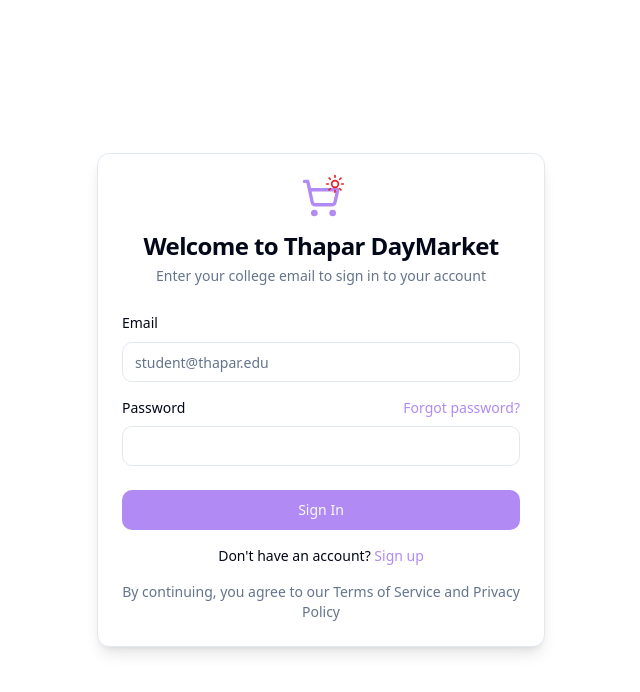
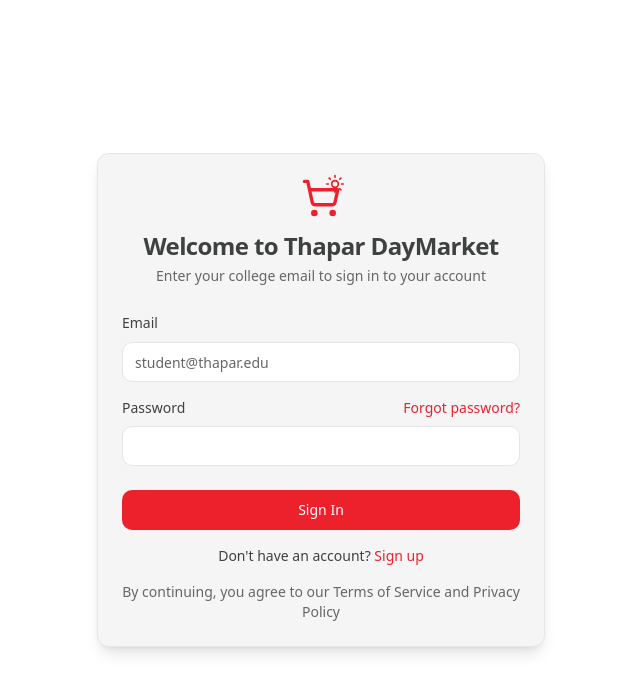
Before and after one commit to DeepanshuGarg1/Thapar-Marketplace, a React (Vite) app: page /login in a window 1280 px wide. Shown: the top 692 px of the page, without its empty margins (319-959 px from the left). Built offline with nearby package versions, Linux system fonts and the light colour scheme.

Commit message:
Modify day theme

```diff
--- a/src/index.css
+++ b/src/index.css
@@ -1,73 +1,84 @@
-
 @tailwind base;
 @tailwind components;
 @tailwind utilities;
 
 @layer base {
   :root {
-    --background: 0 0% 100%;
-    --foreground: 222.2 84% 4.9%;
+    /* DAYMARKET THEME */
+    --background: 0 0% 100%;         /* #ffffff */
+    --foreground: 210 1% 25%;        /* #696b6d */
 
-    --card: 0 0% 100%;
-    --card-foreground: 222.2 84% 4.9%;
+    --card: 0 0% 96.1%;              /* #f5f5f5 */
+    --card-foreground: 210 1% 25%;
 
     --popover: 0 0% 100%;
-    --popover-foreground: 222.2 84% 4.9%;
+    --popover-foreground: 210 1% 25%;
 
-    --primary: 262 83% 75%;
-    --primary-foreground: 210 40% 98%;
+    --primary: 357 85% 53%;          /* #eb1b23 */
+    --primary-foreground: 0 0% 100%;
 
-    --secondary: 210 40% 96.1%;
-    --secondary-foreground: 222.2 47.4% 11.2%;
+    --secondary: 358 74% 53%;        /* #df3136 */
+    --secondary-foreground: 0 0% 100%;
 
-    --muted: 210 40% 96.1%;
-    --muted-foreground: 215.4 16.3% 46.9%;
+    --muted: 0 0% 96.1%;
+    --muted-foreground: 210 1% 40%;
 
-    --accent: 262 83% 95%;
-    --accent-foreground: 222.2 47.4% 11.2%;
+    --accent: 358 74% 53%;
+    --accent-foreground: 0 0% 100%;
 
-    --destructive: 0 84.2% 60.2%;
-    --destructive-foreground: 210 40% 98%;
+    --destructive: 357 85% 53%;
+    --destructive-foreground: 0 0% 100%;
 
-    --border: 214.3 31.8% 91.4%;
-    --input: 214.3 31.8% 91.4%;
-    --ring: 262 83% 75%;
+    --border: 0 0% 90%;
+    --input: 0 0% 90%;
+    --ring: 357 85% 53%;
 
     --radius: 0.75rem;
+
+    /* Additional palette */
+    --daymarket-100: 0 0% 100%;        /* #ffffff */
+    --daymarket-200: 0 0% 96.1%;       /* #f5f5f5 */
+    --daymarket-300: 357 85% 53%;      /* #eb1b23 */
+    --daymarket-400: 358 74% 53%;      /* #df3136 */
+    --daymarket-500: 210 1% 25%;       /* #696b6d */
   }
 
   .dark {
-    --background: 222.2 84% 4.9%;
-    --foreground: 210 40% 98%;
+    /* NIGHTMARKET THEME */
+    --background: 247 46% 15%;       /* #17153B */
+    --foreground: 0 0% 100%;         /* white */
 
-    --card: 222.2 84% 4.9%;
-    --card-foreground: 210 40% 98%;
+    --card: 252 50% 22%;             /* #2E236C */
+    --card-foreground: 0 0% 100%;
 
-    --popover: 222.2 84% 4.9%;
-    --popover-foreground: 210 40% 98%;
+    --popover: 252 50% 22%;
+    --popover-foreground: 0 0% 100%;
 
-    --primary: 262 83% 58%;
-    --primary-foreground: 222.2 47.4% 11.2%;
+    --primary: 248 39% 40%;          /* #433D8B */
+    --primary-foreground: 0 0% 100%;
 
-    --secondary: 217.2 32.6% 17.5%;
-    --secondary-foreground: 210 40% 98%;
+    --secondary: 284 29% 78%;        /* #C8ACD6 */
+    --secondary-foreground: 252 50% 22%;
 
-    --muted: 217.2 32.6% 17.5%;
-    --muted-foreground: 215 20.2% 65.1%;
+    --muted: 252 40% 30%;
+    --muted-foreground: 284 29% 78%;
 
-    --accent: 217.2 32.6% 17.5%;
-    --accent-foreground: 210 40% 98%;
+    --accent: 248 39% 40%;
+    --accent-foreground: 0 0% 100%;
 
-    --destructive: 0 62.8% 30.6%;
-    --destructive-foreground: 210 40% 98%;
+    --destructive: 0 62.8% 50%;
+    --destructive-foreground: 0 0% 100%;
 
-    --border: 217.2 32.6% 17.5%;
-    --input: 217.2 32.6% 17.5%;
-    --ring: 262.1 83.3% 57.8%;
+    --border: 252 50% 22%;
+    --input: 252 50% 22%;
+    --ring: 248 39% 40%;
+
+    --nightmarket-100: 247 46% 15%;     /* #17153B */
+    --nightmarket-200: 252 50% 22%;     /* #2E236C */
+    --nightmarket-300: 248 39% 40%;     /* #433D8B */
+    --nightmarket-400: 284 29% 78%;     /* #C8ACD6 */
   }
-}
 
-@layer base {
   * {
     @apply border-border;
   }
```
